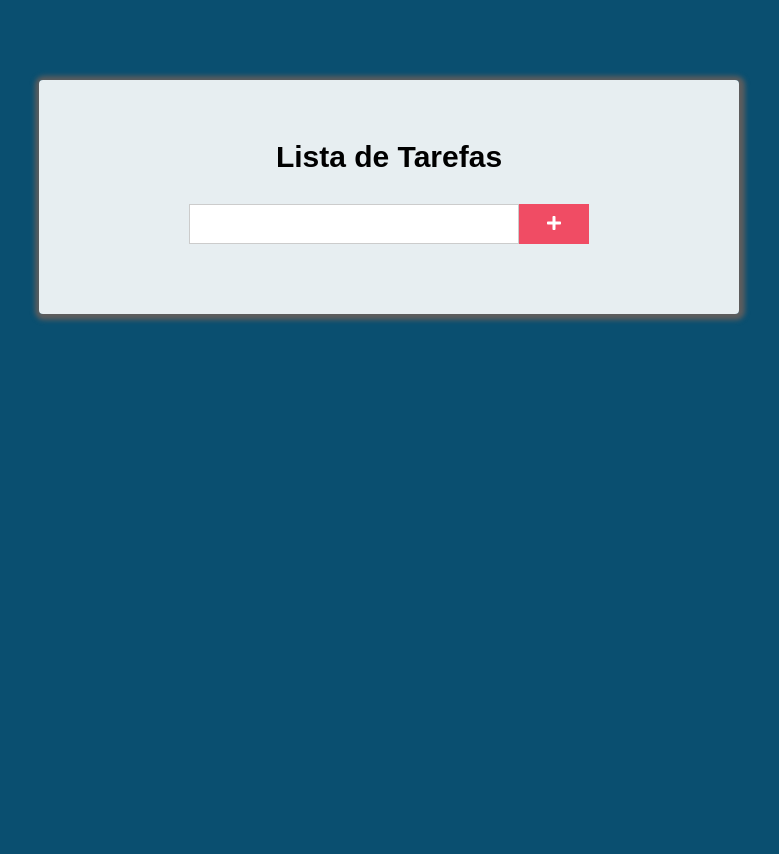
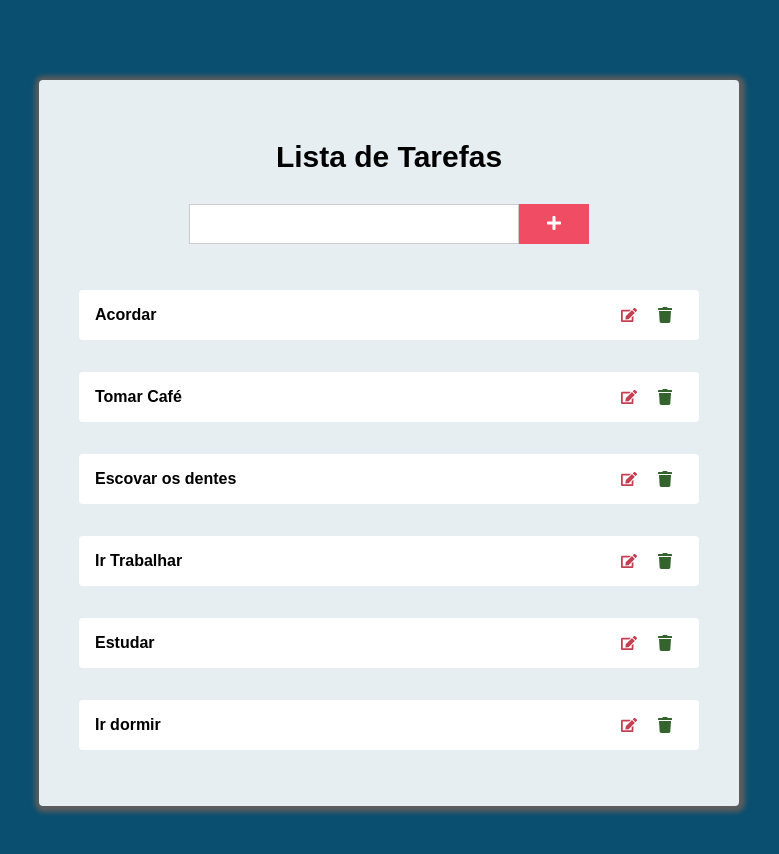
Before and after one commit to Luke0195/To-Do-List, a React (Create React App) app: page / in a window 1280 px wide. Shown: the top 854 px of the page, without its empty margins (251-1030 px from the left). Built offline with nearby package versions, Linux system fonts and the light colour scheme.

Commit message:
feat: eslitization of tasks

```diff
--- a/src/components/Main/index.js
+++ b/src/components/Main/index.js
@@ -2,11 +2,19 @@ import React, { Component } from 'react';
 import './styles.css';
 
 // Form
-import { FaPlus } from 'react-icons/fa';
+import { FaPlus, FaTrash, FaEdit } from 'react-icons/fa';
 
 export default class Main extends Component {
  state ={
    novaTarefa: '',
+   tarefas: [
+     'Acordar',
+     'Tomar Café',
+     'Escovar os dentes',
+     'Ir Trabalhar',
+     'Estudar',
+     'Ir dormir',
+   ],
  }
 
  handleChange = (event) => {
@@ -16,8 +24,9 @@ export default class Main extends Component {
  }
 
  render() {
-   const { novaTarefa } = this.state;
+   const { novaTarefa, tarefas } = this.state;
    return (
+     <>
        <div className="main">
          <p>
 
@@ -34,8 +43,22 @@ export default class Main extends Component {
              <FaPlus size={16} />
            </button>
          </form>
+
+         <ul className="list">
+           {tarefas.map((tarefa) => (
+             <li key={tarefa}>
+               <strong>{tarefa}</strong>
+               <div className="icons">
+                 <FaEdit size={16} color="#c53f53" />
+                 <FaTrash size={16} color="#34632e" />
+
+               </div>
+             </li>
+           ))}
+         </ul>
        </div>
 
+     </>
    );
  }
 }
--- a/src/components/Main/styles.css
+++ b/src/components/Main/styles.css
@@ -4,7 +4,7 @@
   margin: 80px auto;
   background: rgba(255, 255, 255, 0.9);
   text-align: center;
-  padding: 40px 20px;
+  padding: 40px;
   border-radius: 4px;
   box-shadow: 1px 1px 5px 5px rgb(94, 93, 93);
   animation: moveDown 2s ease-out ;
@@ -55,3 +55,46 @@ h1{
 .form button:hover{
   background:#c53f53;
 }
+
+.list{
+  list-style: none;
+  display: flex;
+  flex-direction: column;
+
+}
+
+.list li{
+  display: flex;
+  justify-content: center;
+  align-items: center;
+  margin: 16px 0;
+  background:#fff;
+  padding: 16px;
+  border-radius: 4px;
+  transition: transform 0.8s ease-out;
+}
+
+.list li:hover{
+  transform: translateX(10px);
+  background:#5abaf2;
+  cursor: pointer;
+}
+
+.list li strong{
+  width: 400px;
+  text-align: left;
+}
+.list li div {
+  width: 100%;
+  display: flex;
+  justify-content: flex-end;
+}
+
+.list li div:hover{
+  color:#000;
+}
+
+.list div svg{
+  margin: 0 10px;
+  cursor: pointer;
+}
```
Also changed, not shown: 1 other file (tests, documents, lock files or other folders). Lines whose indentation alone changed are shown as unchanged.
